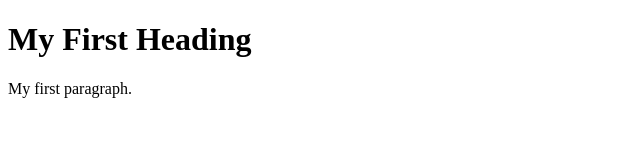
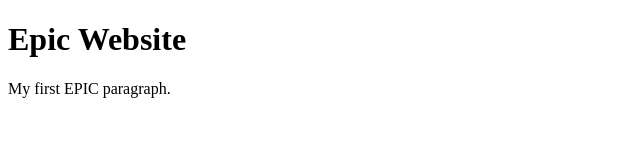
Before and after one commit to hardcoreace/test, a plain HTML site: page index.html in a window 1280 px wide. Shown: the whole page, without its empty margins (0-640 px from the left). Drawn offline with Linux system fonts and the light colour scheme.

Commit message:
Update index.html

```diff
--- a/index.html
+++ b/index.html
@@ -2,8 +2,8 @@
 <html>
 <body>
 
-<h1>My First Heading</h1>
-<p>My first paragraph.</p>
+<h1>Epic Website</h1>
+<p>My first EPIC paragraph.</p>
 
 </body>
 </html>
```
